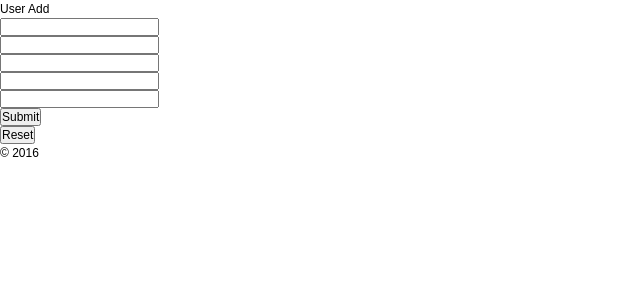
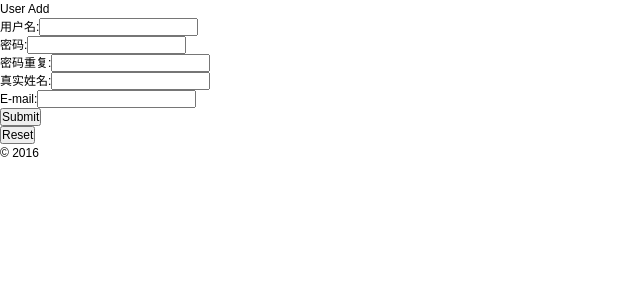
Before and after one commit to fixbugs/tips, a CodeIgniter app: page /database/index.php/user/add in a window 1280 px wide. Shown: the top 300 px of the page, without its empty margins (0-640 px from the left). Run offline with CodeIgniter, Linux system fonts and the light colour scheme; data that the repository does not hold is empty.

Commit message:
fix user template show

```diff
--- a/application/controllers/User.php
+++ b/application/controllers/User.php
@@ -46,7 +46,7 @@ class User extends GT_Controller {
             $params = $this->input->get();
             $data['title'] = 'User Add';
             $data['action'] = 'add';
-            $this->render('user/edit', $data);
+            $this->render('user/add', $data);
         }
     }
 
--- a/application/views/user/add.php
+++ b/application/views/user/add.php
@@ -3,11 +3,11 @@
 <input type='hidden' name='user_id' value='<?php echo $data["user_id"]; ?>'>
 <?php } ?>
 <ul>
-     <li><input type='text' name='username' value='<?php if(isset($data) ){ echo $data["username"];} ?>'></li>
-     <li><input type='password' name='password' value='<?php if(isset($data) ){ echo $data["password"];} ?>'></li>
-     <li><input type='password' name='re_password' value=''></li>
-     <li><input type='text' name='truename' value='<?php if(isset($data) ){ echo $data["truename"];} ?>'></li>
-     <li><input type='password' name='email' value='<?php if(isset($data) ){ echo $data["email"];} ?>'></li>
+     <li><span>用户名:</span><input type='text' name='username' value='<?php if(isset($data) ){ echo $data["username"];} ?>'></li>
+     <li><span>密码:</span><input type='password' name='password' value='<?php if(isset($data) ){ echo $data["password"];} ?>'></li>
+            <li><span>密码重复:</span><input type='password' name='re_password' value=''></li>
+            <li><span>真实姓名:</span><input type='text' name='truename' value='<?php if(isset($data) ){ echo $data["truename"];} ?>'></li>
+            <li><span>E-mail:</span><input type='text' name='email' value='<?php if(isset($data) ){ echo $data["email"];} ?>'></li>
      <li><button type='submit' value='Submit'>Submit</button></li>
      <li><button type='reset' value='Reset'>Reset</button></li>
 </ul>
--- a/application/views/user/edit.php
+++ b/application/views/user/edit.php
@@ -7,7 +7,7 @@
      <li><input type='password' name='password' value='<?php if(isset($data) ){ echo $data["password"];} ?>'></li>
      <li><input type='password' name='re_password' value=''></li>
      <li><input type='text' name='truename' value='<?php if(isset($data) ){ echo $data["truename"];} ?>'></li>
-     <li><input type='password' name='email' value='<?php if(isset($data) ){ echo $data["email"];} ?>'></li>
+     <li><input type='text' name='email' value='<?php if(isset($data) ){ echo $data["email"];} ?>'></li>
      <li><button type='submit' value='Submit'>Submit</button></li>
      <li><button type='reset' value='Reset'>Reset</button></li>
 </ul>
```
